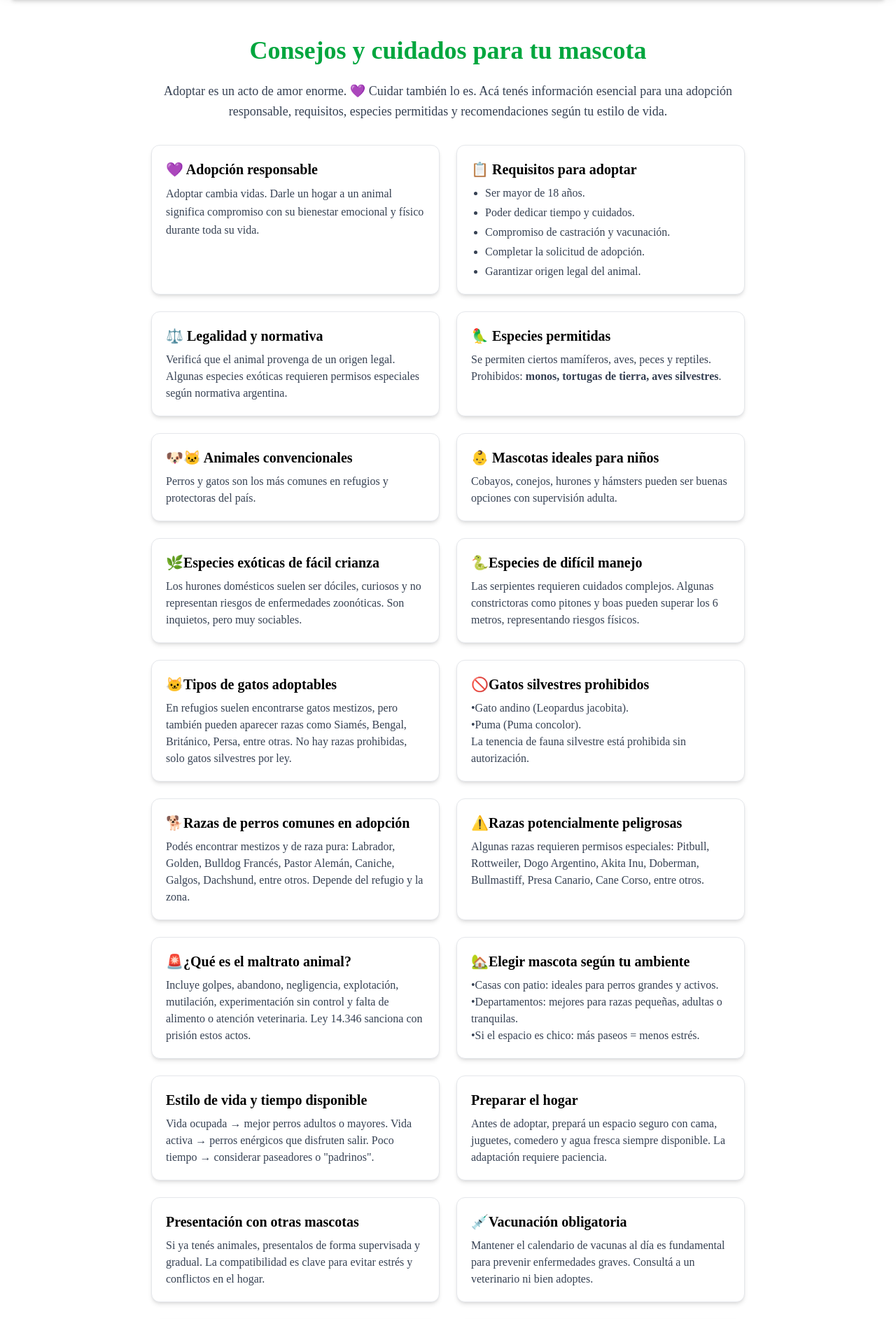
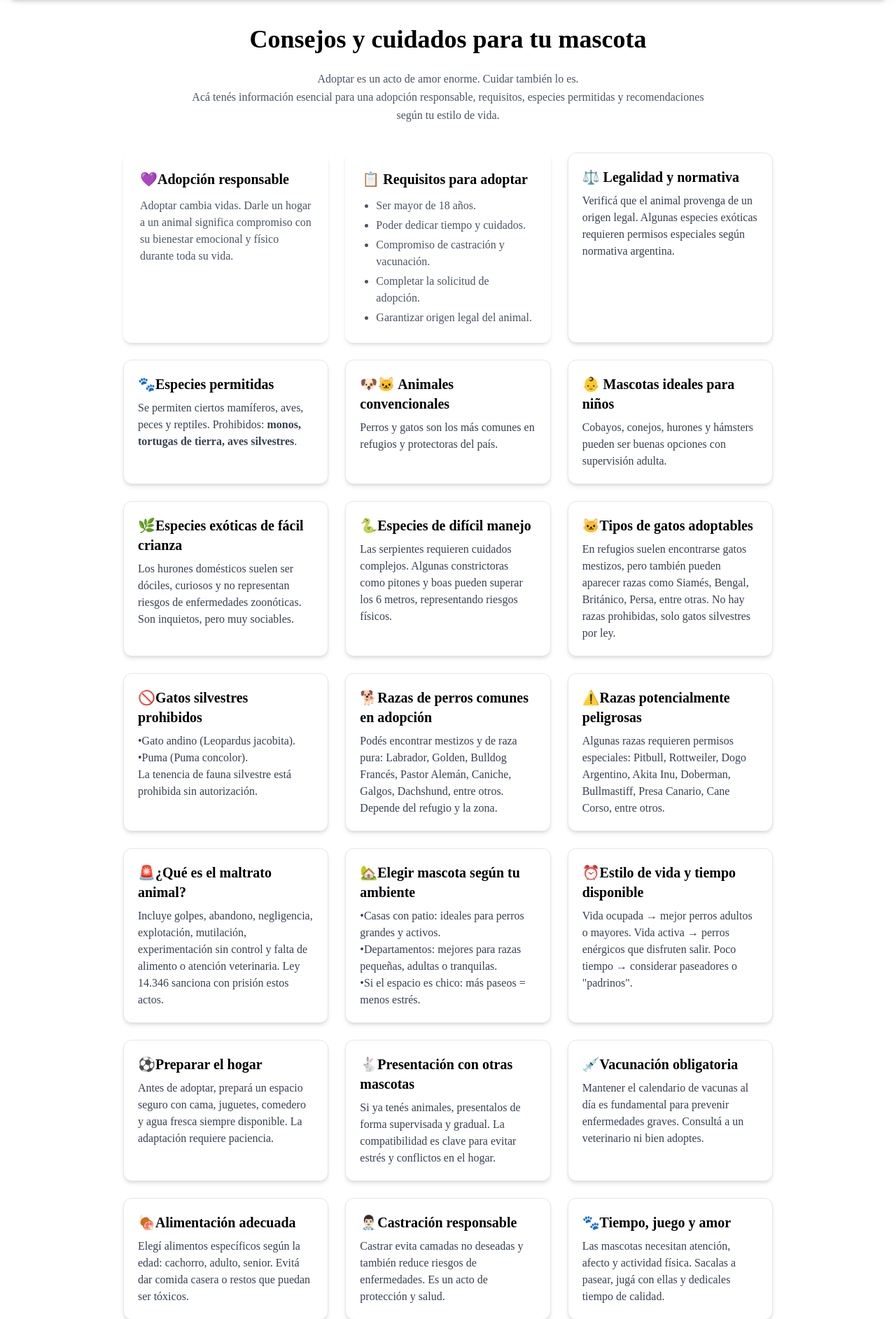
Before and after one commit to patry32/paginaWeb, a Django app: page /consejos/ in a window 1280 px wide. Shown: the part 68-1953 px from the top of the page at 70% size. Run offline with Django 5.2, Linux system fonts and the light colour scheme; some web fonts are replaced.

Commit message:
Modifico cosas de consejos

```diff
--- a/blog/templates/post/consejos.html
+++ b/blog/templates/post/consejos.html
@@ -3,33 +3,34 @@
 
 {% block content %}
 
-<div class="max-w-4xl mx-auto mt-10 p-6">
+<section class="max-w-6xl mx-auto px-4 py-12">
 
-    <h1 class="text-4xl font-bold text-green-600 text-center mb-6">
+    <h1 class="text-3xl md: text-4xl font-bold text-center mb-6">
         Consejos y cuidados para tu mascota
     </h1>
 
-    <p class="text-lg text-gray-700 mb-8 leading-relaxed text-center">
-        Adoptar es un acto de amor enorme. 💜 Cuidar también lo es.
+    <p class="text-center max-w-3xl mx-auto text-gray-600 mb-10 leading-relaxed">
+        Adoptar es un acto de amor enorme. Cuidar también lo es.
+        <br>
         Acá tenés información esencial para una adopción responsable, requisitos,
         especies permitidas y recomendaciones según tu estilo de vida.
     </p>
 
-    <div class="grid md:grid-cols-2 gap-6">
+    <div class="grid grid-cols-1 sm:grid-cols-2 lg:grid-cols-3 gap-6">
 
-        <!-- CARD 1 -->
-        <div class="bg-white shadow-md rounded-xl p-5 border border-gray-200">
-            <h2 class="text-xl font-semibold mb-2">💜 Adopción responsable</h2>
-            <p class="text-gray-700 leading-relaxed">
+        <!--CAR 1 -->
+        <div class="bg-white rounded-xl shadow-md p-6">
+            <h2 class="text-xl font-bold mb-3">💜Adopción responsable</h2>
+            <p class="text-gray-600">
                 Adoptar cambia vidas. Darle un hogar a un animal significa compromiso con
                 su bienestar emocional y físico durante toda su vida.
             </p>
         </div>
 
         <!-- CARD 2 -->
-        <div class="bg-white shadow-md rounded-xl p-5 border border-gray-200">
-            <h2 class="text-xl font-semibold mb-2">📋 Requisitos para adoptar</h2>
-            <ul class="text-gray-700 list-disc ml-5 space-y-1">
+        <div class="bg-white rounded-xl shadow-md p-6">
+            <h2 class="text-xl font-bold mb-3">📋 Requisitos para adoptar</h2>
+            <ul class="text-gray-600 list-disc ml-5 space-y-1">
                 <li>Ser mayor de 18 años.</li>
                 <li>Poder dedicar tiempo y cuidados.</li>
                 <li>Compromiso de castración y vacunación.</li>
@@ -49,7 +50,7 @@
 
         <!-- CARD 4 -->
         <div class="bg-white shadow-md rounded-xl p-5 border border-gray-200">
-            <h2 class="text-xl font-semibold mb-2">🦜 Especies permitidas</h2>
+            <h2 class="text-xl font-semibold mb-2">🐾Especies permitidas</h2>
             <p class="text-gray-700">
                 Se permiten ciertos mamíferos, aves, peces y reptiles.
                 Prohibidos: <b>monos, tortugas de tierra, aves silvestres</b>.
@@ -153,7 +154,7 @@
 
         <!--ESTILO DE VIDA 15-->
         <div class="bg-white shadow-md rounded-xl p-5 border border-gray-200">
-            <h2 class="text-xl font-semibold mb-2">Estilo de vida y tiempo disponible</h2>
+            <h2 class="text-xl font-semibold mb-2">⏰Estilo de vida y tiempo disponible</h2>
             <p class="text-gray-700">
                 Vida ocupada → mejor perros adultos o mayores.
                 Vida activa → perros enérgicos que disfruten salir.
@@ -163,7 +164,7 @@
 
         <!--PREPARACIÓN 16-->
         <div class="bg-white shadow-md rounded-xl p-5 border border-gray-200">
-            <h2 class="text-xl font-semibold mb-2">Preparar el hogar</h2>
+            <h2 class="text-xl font-semibold mb-2">⚽Preparar el hogar</h2>
             <p class="text-gray-700">
                 Antes de adoptar, prepará un espacio seguro con cama, juguetes,
                 comedero y agua fresca siempre disponible. La adaptación requiere paciencia.
@@ -172,7 +173,7 @@
 
         <!--COMPATIBILIDAD ANIMAL 17-->
         <div class="bg-white shadow-md rounded-xl p-5 border border-gray-200">
-            <h2 class="text-xl font-semibold mb-2">Presentación con otras mascotas</h2>
+            <h2 class="text-xl font-semibold mb-2">🐇Presentación con otras mascotas</h2>
             <p class="text-gray-700">
                 Si ya tenés animales, presentalos de forma supervisada y gradual.
                 La compatibilidad es clave para evitar estrés y conflictos en el hogar.
@@ -199,7 +200,7 @@
 
         <!--CASTRACIÓN 20-->
         <div class="bg-white shadow-md rounded-xl p-5 border border-gray-200">
-            <h2 class="text-xl font-semibold mb-2">Castración responsable</h2>
+            <h2 class="text-xl font-semibold mb-2">👨🏻‍⚕️Castración responsable</h2>
             <p class="text-gray-700">
                 Castrar evita camadas no deseadas y también reduce riesgos de enfermedades.
                 Es un acto de protección y salud.
@@ -216,8 +217,6 @@
         </div>
 
     </div>
-</div>
-
-
+</section>
 
 {% endblock content %}
```
